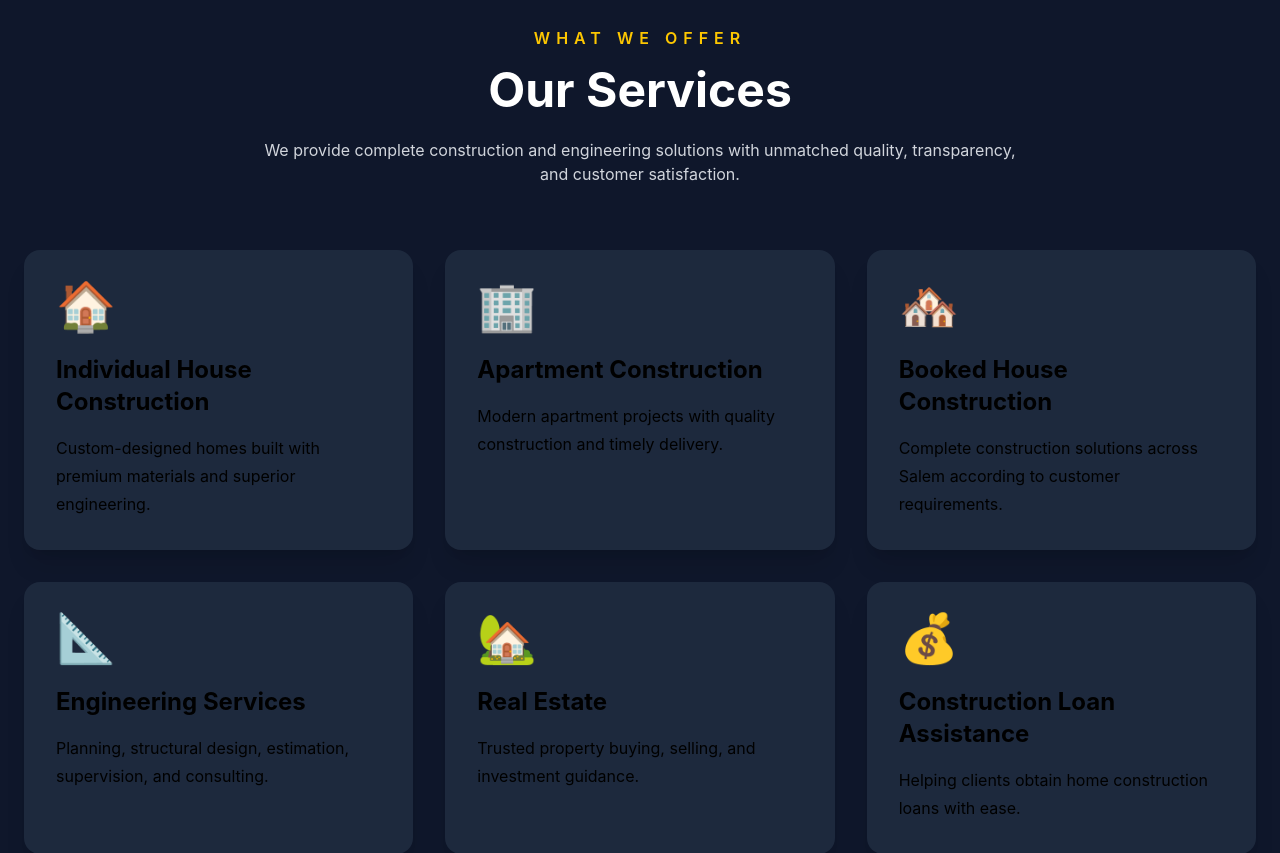
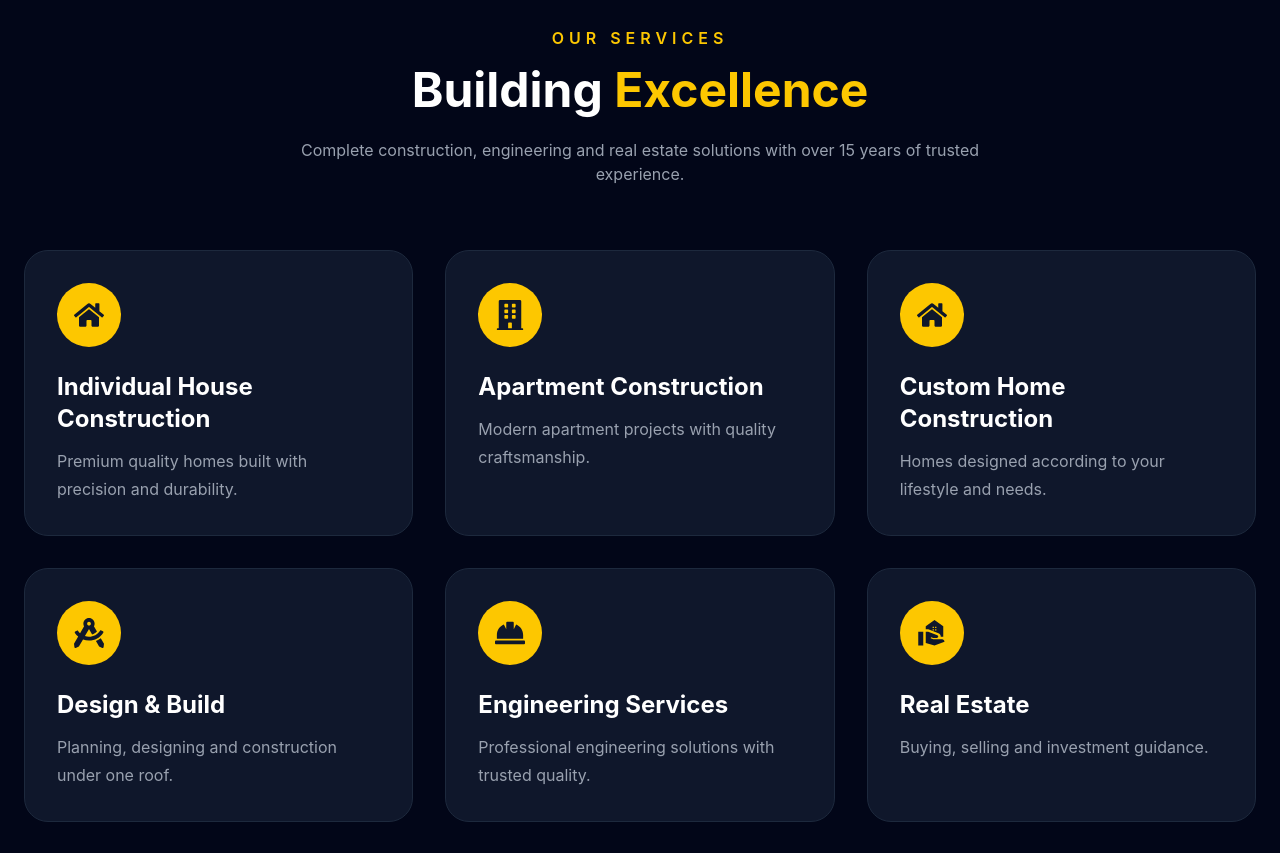
Before and after one commit to tamilselvanshai/ramani-builder, a React (Vite) app: page / in a window 1280 px wide. Shown: the part 1720-2573 px from the top of the page. Built offline with nearby package versions, Linux system fonts and the light colour scheme.

Commit message:
Redesign Services section

```diff
--- a/package.json
+++ b/package.json
@@ -14,6 +14,7 @@
     "@tailwindcss/vite": "^4.3.3",
     "react": "^19.2.7",
     "react-dom": "^19.2.7",
+    "react-icons": "^5.7.0",
     "tailwindcss": "^4.3.3"
   },
   "devDependencies": {
--- a/src/components/Services.jsx
+++ b/src/components/Services.jsx
@@ -1,76 +1,96 @@
-function Services() {
+import {
+  FaHome,
+  FaBuilding,
+  FaDraftingCompass,
+  FaHardHat,
+  FaHandHoldingUsd,
+} from "react-icons/fa";
+import { MdRealEstateAgent } from "react-icons/md";
+
 const services = [
   {
+    icon: <FaHome />,
     title: "Individual House Construction",
-      icon: "🏠",
-      description:
-        "Custom-designed homes built with premium materials and superior engineering.",
+    desc: "Premium quality homes built with precision and durability.",
   },
   {
+    icon: <FaBuilding />,
     title: "Apartment Construction",
-      icon: "🏢",
-      description:
-        "Modern apartment projects with quality construction and timely delivery.",
+    desc: "Modern apartment projects with quality craftsmanship.",
   },
   {
-      title: "Booked House Construction",
-      icon: "🏘️",
-      description:
-        "Complete construction solutions across Salem according to customer requirements.",
+    icon: <FaHome />,
+    title: "Custom Home Construction",
+    desc: "Homes designed according to your lifestyle and needs.",
   },
   {
-      title: "Engineering Services",
-      icon: "📐",
-      description:
-        "Planning, structural design, estimation, supervision, and consulting.",
+    icon: <FaDraftingCompass />,
+    title: "Design & Build",
+    desc: "Planning, designing and construction under one roof.",
   },
   {
-      title: "Real Estate",
-      icon: "🏡",
-      description:
-        "Trusted property buying, selling, and investment guidance.",
+    icon: <FaHardHat />,
+    title: "Engineering Services",
+    desc: "Professional engineering solutions with trusted quality.",
   },
   {
-      title: "Construction Loan Assistance",
-      icon: "💰",
-      description:
-        "Helping clients obtain home construction loans with ease.",
+    icon: <MdRealEstateAgent />,
+    title: "Real Estate",
+    desc: "Buying, selling and investment guidance.",
+  },
+  {
+    icon: <FaHandHoldingUsd />,
+    title: "Loan Assistance",
+    desc: "Helping you finance your dream construction.",
   },
 ];
 
+export default function Services() {
   return (
-    <section id="services" className="bg-slate-900 py-24">
+    <section
+      id="services"
+      className="bg-slate-950 text-white py-24"
+    >
       <div className="max-w-7xl mx-auto px-6">
 
-        <p className="text-yellow-400 uppercase tracking-[6px] text-center font-semibold">
-          WHAT WE OFFER
+        <div className="text-center mb-16">
+
+          <p className="uppercase tracking-[5px] text-yellow-400 font-semibold">
+            OUR SERVICES
           </p>
 
-        <h2 className="text-5xl font-bold text-center text-white mt-4">
-          Our Services
+          <h2 className="text-5xl font-bold mt-4">
+            Building
+            <span className="text-yellow-400"> Excellence</span>
           </h2>
 
-        <p className="text-gray-300 text-center mt-6 max-w-3xl mx-auto">
-          We provide complete construction and engineering solutions with
-          unmatched quality, transparency, and customer satisfaction.
+          <p className="text-gray-400 mt-6 max-w-3xl mx-auto">
+            Complete construction, engineering and real estate
+            solutions with over 15 years of trusted experience.
           </p>
 
-        <div className="grid md:grid-cols-2 lg:grid-cols-3 gap-8 mt-16">
+        </div>
+
+        <div className="grid md:grid-cols-2 lg:grid-cols-3 gap-8">
 
           {services.map((service, index) => (
             <div
               key={index}
-              className="bg-slate-800 rounded-2xl p-8 hover:bg-yellow-400 hover:text-slate-900 transition duration-300 shadow-xl"
+              className="bg-slate-900 rounded-3xl p-8 border border-slate-800 hover:border-yellow-400 transition duration-300 hover:-translate-y-2 hover:shadow-2xl"
             >
-              <div className="text-5xl">{service.icon}</div>
 
-              <h3 className="text-2xl font-bold mt-6">
+              <div className="w-16 h-16 rounded-full bg-yellow-400 text-slate-900 flex items-center justify-center text-3xl mb-6">
+                {service.icon}
+              </div>
+
+              <h3 className="text-2xl font-bold mb-3">
                 {service.title}
               </h3>
 
-              <p className="mt-4 leading-7">
-                {service.description}
+              <p className="text-gray-400 leading-7">
+                {service.desc}
               </p>
+
             </div>
           ))}
 
@@ -80,5 +100,3 @@ function Services() {
     </section>
   );
 }
-
-export default Services;
```
Also changed, not shown: 1 other file (tests, documents, lock files or other folders). Lines whose indentation alone changed are shown as unchanged.
